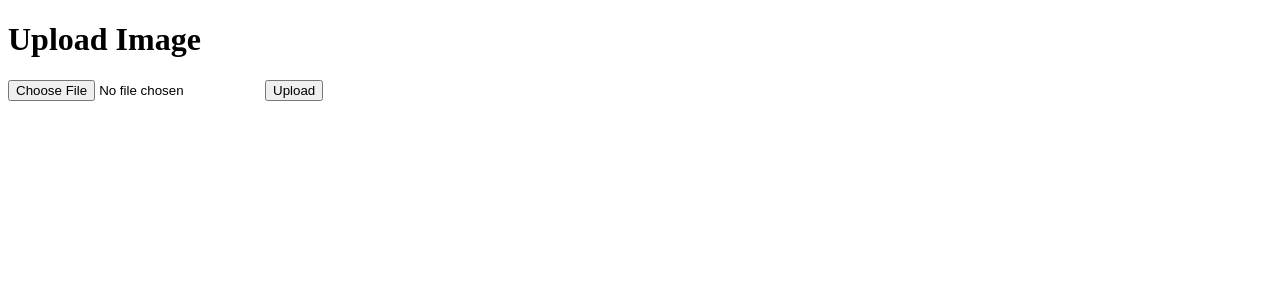
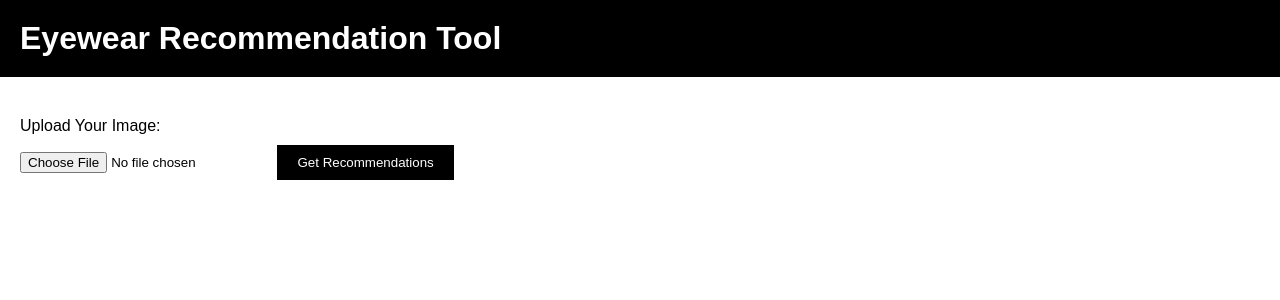
Before and after one commit to Madhav-MKNC/eyewear-private, a Flask app: page /results/1 in a window 1280 px wide. Shown: the top 300 px of the page. Run offline with Flask 2, Linux system fonts and the light colour scheme; parts of the project's set-up code (start-up, migrations or seed data) failed here and were passed over.

Commit message:
warspeed

```diff
--- a/app/app.py
+++ b/app/app.py
@@ -5,7 +5,7 @@ import os
 
 from flask import Flask
 from flask import render_template, redirect, request, url_for, send_file
-from werkzeug.utils import secure_filename
+# from werkzeug.utils import secure_filename
 
 from PIL import Image
 from utils import *
@@ -28,7 +28,7 @@ def start(host="localhost", port=80, debug=True):
 # index page
 @app.route('/')
 def index():
-    return render_template('index.html')
+    return render_template('old_index.html')
 
 # upload
 @app.route('/upload', methods=['POST'])
--- /dev/null
+++ b/app/static/css/old_style.css
@@ -0,0 +1,51 @@
+body {
+    font-family: Arial, sans-serif;
+    margin: 0;
+    padding: 0;
+  }
+
+  header {
+    background-color: #000;
+    color: #fff;
+    padding: 20px;
+  }
+
+  header h1 {
+    margin: 0;
+  }
+
+  main {
+    padding: 20px;
+  }
+
+  form {
+    margin: 20px 0;
+  }
+
+  label {
+    display: block;
+    margin-bottom: 10px;
+  }
+
+  input[type="file"] {
+    margin-bottom: 10px;
+  }
+
+  button {
+    padding: 10px 20px;
+    background-color: #000;
+    color: #fff;
+    border: none;
+    cursor: pointer;
+  }
+
+  #recommendations {
+    display: grid;
+    grid-template-columns: repeat(3, 1fr);
+    grid-gap: 20px;
+  }
+
+  .recommendation-image {
+    max-width: 100%;
+    height: auto;
+  }
--- a/app/templates/old_index.html
+++ b/app/templates/old_index.html
@@ -1,16 +1,20 @@
-<!doctype html>
+<!DOCTYPE html>
 <html>
+<head>
+  <title>Eyewear Recommendation Tool</title>
+  <link rel="stylesheet" type="text/css" href="css/old_style.css">
+</head>
+<body>
+  <header>
+    <h1>Eyewear Recommendation Tool</h1>
+  </header>
 
-<head>
-    <title>Upload Image</title>
-</head>
-
-<body>
-    <h1>Upload Image</h1>
-    <form method="POST" action="{{ url_for('upload') }}" enctype="multipart/form-data">
-        <input type="file" name="file" id="file">
-        <button type="submit">Upload</button>
+  <main>
+    <form action="result.html" method="post" enctype="multipart/form-data">
+      <label for="userImage">Upload Your Image:</label>
+      <input type="file" id="userImage" name="userImage" accept="image/*" required>
+      <button type="submit">Get Recommendations</button>
     </form>
+  </main>
 </body>
-
 </html>
```
